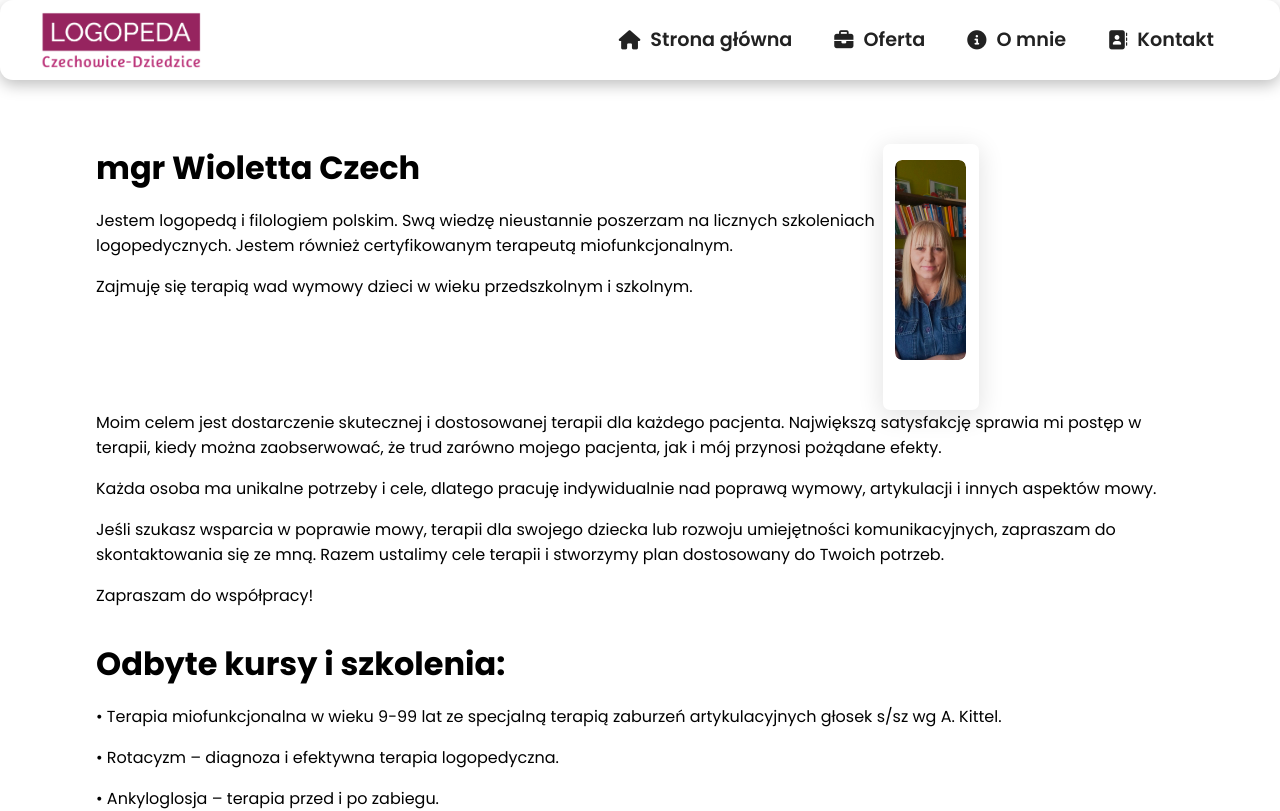
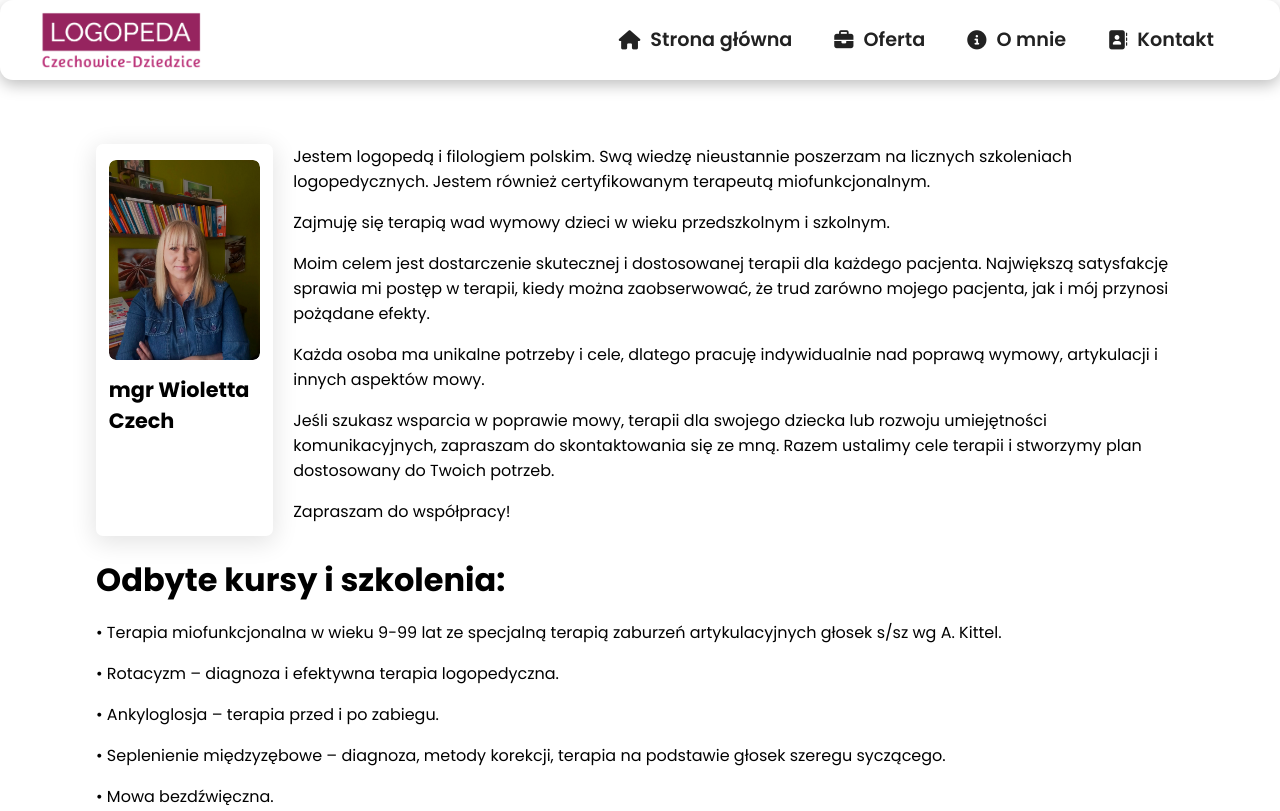
Before and after one commit to BartCzech/Logopeda, a React (Vite) app: page /o-mnie in a window 1280 px wide. Shown: the top 811 px of the page. Built offline with nearby package versions, Linux system fonts and the light colour scheme.

Commit message:
aboutme changes + offercard styling

```diff
--- a/src/components/AboutMe.css
+++ b/src/components/AboutMe.css
@@ -5,7 +5,7 @@
 .intro {
     margin-top: 3rem;
     display: flex;
-    justify-content: space-evenly;
+    justify-content: space-between;
 }
 .about-container h1{
     padding-bottom: 1rem;
--- a/src/components/AboutMe.jsx
+++ b/src/components/AboutMe.jsx
@@ -8,8 +8,14 @@ const AboutMe = () => {
   return (
     <div className="about-container">
       <div className="intro">
+        <OfferData
+          className="image"
+          heading="mgr Wioletta Czech"
+          image={momImage}
+        />
+
         <div className="text">
-          <h1>mgr Wioletta Czech</h1>
+          {/* <h1>mgr Wioletta Czech</h1> */}
           <p>
             Jestem logopedą i filologiem polskim. Swą wiedzę nieustannie
             poszerzam na licznych szkoleniach logopedycznych. Jestem również
@@ -19,28 +25,28 @@ const AboutMe = () => {
             Zajmuję się terapią wad wymowy dzieci w wieku przedszkolnym i
             szkolnym.{" "}
           </p>
-        </div>
-        <div className="image">
-          <OfferData image={momImage} />
-        </div>
-      </div>
           <p>
             Moim celem jest dostarczenie skutecznej i dostosowanej terapii dla
-        każdego pacjenta. Największą satysfakcję sprawia mi postęp w terapii,
-        kiedy można zaobserwować, że trud zarówno mojego pacjenta, jak i mój
-        przynosi pożądane efekty.
+            każdego pacjenta. Największą satysfakcję sprawia mi postęp w
+            terapii, kiedy można zaobserwować, że trud zarówno mojego pacjenta,
+            jak i mój przynosi pożądane efekty.
           </p>
           <p>
-        Każda osoba ma unikalne potrzeby i cele, dlatego pracuję indywidualnie
-        nad poprawą wymowy, artykulacji i innych aspektów mowy.{" "}
+            Każda osoba ma unikalne potrzeby i cele, dlatego pracuję
+            indywidualnie nad poprawą wymowy, artykulacji i innych aspektów
+            mowy.{" "}
           </p>
           <p>
-        Jeśli szukasz wsparcia w poprawie mowy, terapii dla swojego dziecka lub
-        rozwoju umiejętności komunikacyjnych, zapraszam do skontaktowania się ze
-        mną. Razem ustalimy cele terapii i stworzymy plan dostosowany do Twoich
-        potrzeb.
+            Jeśli szukasz wsparcia w poprawie mowy, terapii dla swojego dziecka
+            lub rozwoju umiejętności komunikacyjnych, zapraszam do
+            skontaktowania się ze mną. Razem ustalimy cele terapii i stworzymy
+            plan dostosowany do Twoich potrzeb.
           </p>
           <p style={{ paddingBottom: "2rem" }}>Zapraszam do współpracy!</p>
+        </div>
+        {/* <div className="image"> */}
+        {/* </div> */}
+      </div>
 
       <h1>Odbyte kursy i szkolenia:</h1>
       <p>
--- a/src/components/Offer.css
+++ b/src/components/Offer.css
@@ -11,11 +11,13 @@
     justify-content: space-evenly;
 }
 .o-card {
+    margin-right: 20px;
+    margin-bottom: 20px;
     width: 32%;
     text-align: start;
     box-shadow: 0 5px 25px 2px rgb(0, 0, 0, 0.11);
     border-radius: 7px;
-    cursor: pointer;
+    /* cursor: pointer; */
     padding: 1rem 0.8rem;
 }
 .o-image {
@@ -29,9 +31,9 @@
     transition: 0.3s ease-in-out;
     border-radius: 7px;
 }
-.o-image:hover img{
+/* .o-image:hover img{
     transform: scale(1.3);
-}
+} */
 .o-card h4{
     font-size: 1.3rem;
     padding: 0.9rem 0 0.2rem 0;
```
Lines whose indentation alone changed are shown as unchanged.
